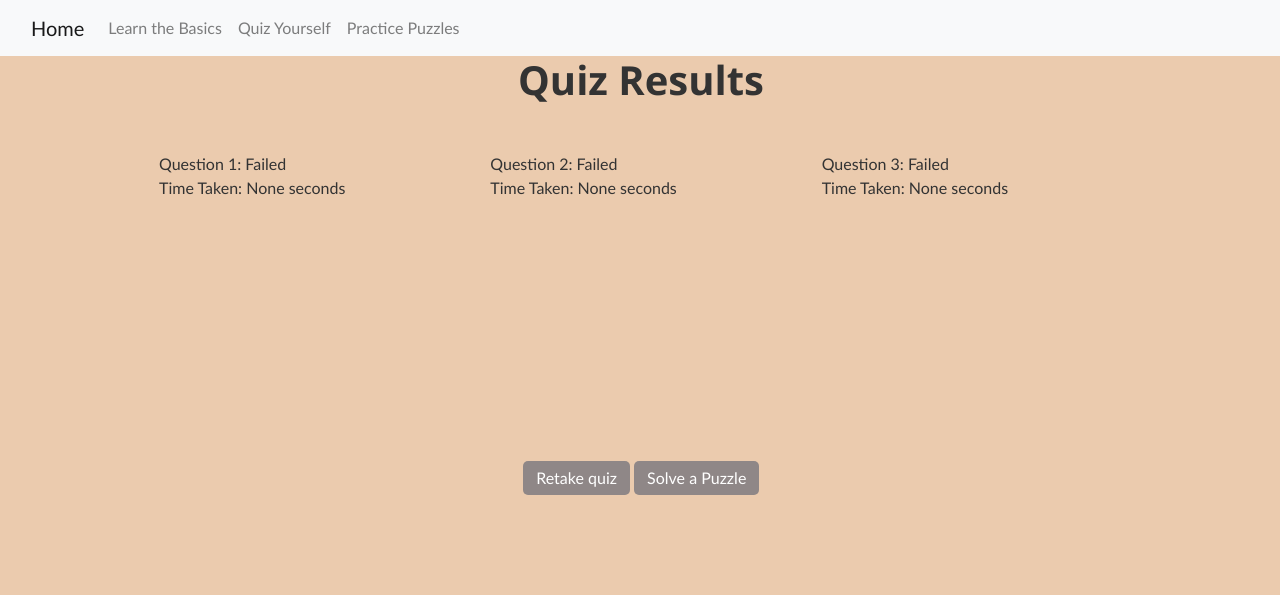
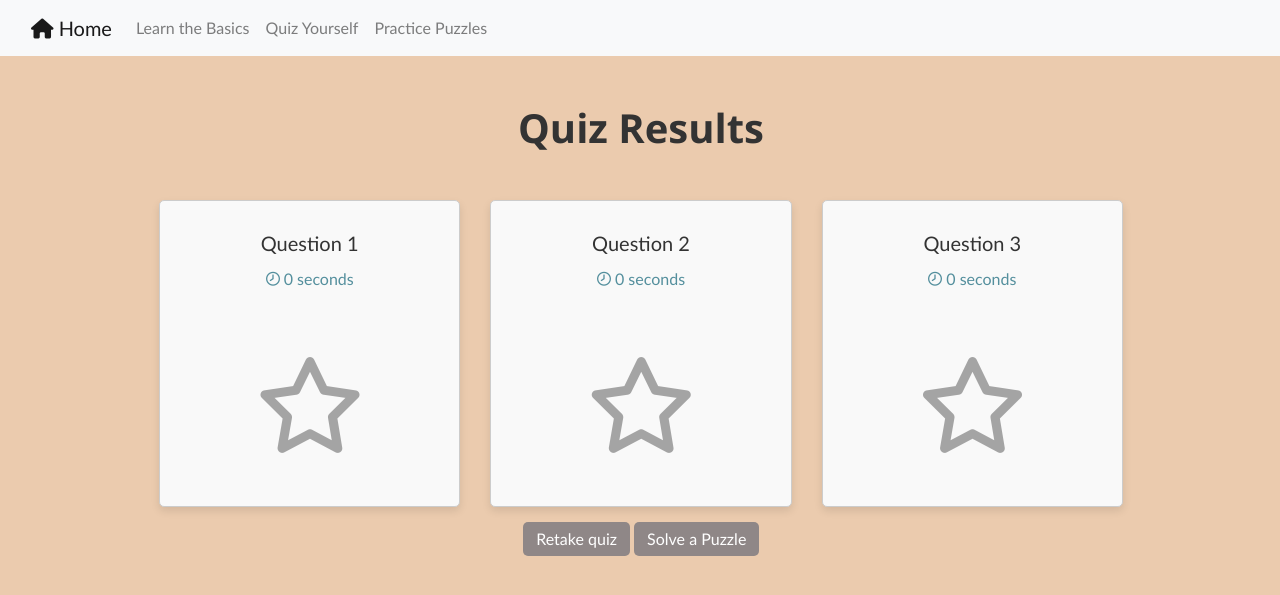
Before and after one commit to lucyhecht1/Interactive-Slide-Puzzle, a Flask app: page /results in a window 1280 px wide. Shown: the top 595 px of the page. Run offline with Flask 3, Linux system fonts and the light colour scheme; some libraries are stand-ins or nearby versions.

Commit message:
results page and a few other minor edits

```diff
--- a/Sliding-Puzzle-main/server.py
+++ b/Sliding-Puzzle-main/server.py
@@ -25,7 +25,7 @@ goal = [1, 2, 3, 4, 5, 6, 7, 8, 0]
 layout = list(INIT_LAYOUT)
 
 quiz_results = [None, None, None]
-time = [None, None, None]
+time = [0, 0, 0]
 solution = []
 
 
--- a/Sliding-Puzzle-main/static/style.css
+++ b/Sliding-Puzzle-main/static/style.css
@@ -263,3 +263,65 @@ h1 {
     border-radius: 5px;
     margin-top: 10px;
 }
+.center{
+	text-align: center;
+	margin-top: 5%;
+}
+
+.check_container{
+	padding-top: 2%;
+	max-width: 100%;
+    padding: 0%;
+}
+
+.passed-icon {
+	padding-top: 2%;
+    color:rgb(242, 220, 23); /* Color for passed questions */
+	font-size: 700%;
+
+
+}
+.failed-icon {
+	padding-top:12%;
+     color:rgb(164, 164, 164); /* Color for passed questions */
+	font-size: 600%;
+}
+
+
+.stars_icon{
+    color: rgb(127, 103, 29);
+    font-size: 190%;
+    padding-top: 2%;
+
+
+}
+
+.star_container{
+    max-width: 100%;
+    padding: 0%;
+}
+
+
+.card-text{
+	color: #548f9d;
+}
+
+
+
+.Q-card {
+    border: 1px solid #ccc; /* Add border */
+    border-radius: 5px; /* Add border radius for rounded corners */
+    padding: 10px; /* Add padding inside the card */
+    margin-bottom: 10px; /* Add margin between cards */
+    box-shadow: 0 4px 8px rgba(0, 0, 0, 0.1); /* Add shadow effect */
+    background-color:#f9f9f9; /* Set background color */
+
+}
+
+#click{
+	padding-right: 2%;
+	padding-top: 5%;
+	font-size: larger;
+	color: #548f9d;
+
+}
--- a/Sliding-Puzzle-main/templates/quizResults.html
+++ b/Sliding-Puzzle-main/templates/quizResults.html
@@ -1,38 +1,108 @@
 {% extends "layout.html" %}
 
 {% block content %}
+<head>
+    <link rel="stylesheet" href="https://cdnjs.cloudflare.com/ajax/libs/font-awesome/6.0.0/css/all.min.css">
+    <!-- Required meta tags -->
+    <meta charset="utf-8">
+    <meta name="viewport" content="width=device-width, initial-scale=1">
+    <link rel="icon" href="data:,">
+</head>
+
+
+</head>
 <div class="container">
     <div class="row">
         <div class="col-md-12">
-            <h1 class="text-center mb-4">Quiz Results</h1>
+            <h1 class="text-center mb-4 center">Quiz Results</h1>
         </div>
     </div>
+
+
+
     <div class="row">
         <div class="col-md-4">
-            <div class="mt-4 results">
-                <div id="question-1">
-                    Question 1: {% if quiz_results[0] %} Passed {% else %} Failed {% endif %}
-                    <br> Time Taken: {{time[0]}} seconds
+            <div class="mt-4 results center">
+                <div class="card Q-card">
+                    <div class="card-body">
+                        <h5 class="card-title">Question 1</h5>
+                        <span> <i class="card-text fa-regular fa-clock fa-flip-horizontal fa-sm"></i></span>
+                            <span class="card-text">{{ time[0] }} seconds</p></span>
+
+                        <div class="row">
+                            <div class="col-md-12">
+                                <div class="container-fluid check_container">
+                                    {% if quiz_results[0] %}
+                                        <div class="passed-icon"><i class="fa-solid fa-star fa-beat"></i></div>
+                                    {% else %}
+                                        <div class="failed-icon"><i class="fa-regular fa-star"></i></div>
+                                    {% endif %}
+                                </div>
+                            </div>
+                        </div>
+                    </div>
                 </div>
             </div>
         </div>
+
+
         <div class="col-md-4">
-            <div class="mt-4 results">
-                <div id="question-2">
-                    Question 2: {% if quiz_results[1] %} Passed {% else %} Failed {% endif %}
-                    <br> Time Taken: {{time[1]}} seconds
+            <div class="mt-4 results center">
+                <div class="card Q-card">
+                    <div class="card-body">
+                        <h5 class="card-title">Question 2</h5>
+                        <span> <i class="card-text fa-regular fa-clock fa-flip-horizontal fa-sm"></i></span>
+                            <span class="card-text">{{ time[1] }} seconds</p></span>
+
+                        <div class="row">
+                            <div class="col-md-12">
+                                <div class="container-fluid check_container">
+                                    {% if quiz_results[1] %}
+                                        <div class="passed-icon"><i class="fa-solid fa-star fa-beat"></i></div>
+                                    {% else %}
+                                        <div class="failed-icon"><i class="fa-regular fa-star"></i></div>
+                                    {% endif %}
+                                </div>
+                            </div>
+                        </div>
+                    </div>
                 </div>
             </div>
         </div>
-        <div class="col-md-4">
-            <div class="mt-4 results">
-                <div id="question-3">
-                    Question 3: {% if quiz_results[2] %} Passed {% else %} Failed {% endif %}
-                    <br> Time Taken: {{time[2]}} seconds
+
+
+            <div class="col-md-4">
+                <div class="mt-4 results center">
+                    <div class="card Q-card">
+                        <div class="card-body">
+                            <h5 class="card-title">Question 3</h5>
+                            <span> <i class="card-text fa-regular fa-clock fa-flip-horizontal fa-sm"></i></span>
+                                <span class="card-text">{{ time[2] }} seconds</p></span>
+
+                            <div class="row">
+                                <div class="col-md-12">
+                                    <div class="container-fluid check_container">
+                                        {% if quiz_results[2] %}
+                                            <div class="passed-icon"><i class="fa-solid fa-star fa-beat"></i></div>
+                                        {% else %}
+                                            <div class="failed-icon"><i class="fa-regular fa-star"></i></div>
+                                        {% endif %}
+                                    </div>
+                                </div>
+                            </div>
+                        </div>
+                    </div>
                 </div>
             </div>
-        </div>
     </div>
+
+
+</div>
+    <div class="row">
+
+
+    </div>
+
 </div>
 <div class="row">
     <div class="col-md-12 text-center">
```
Also changed, not shown: Sliding-Puzzle-main/templates/learn.html (+12 -0 lines).
